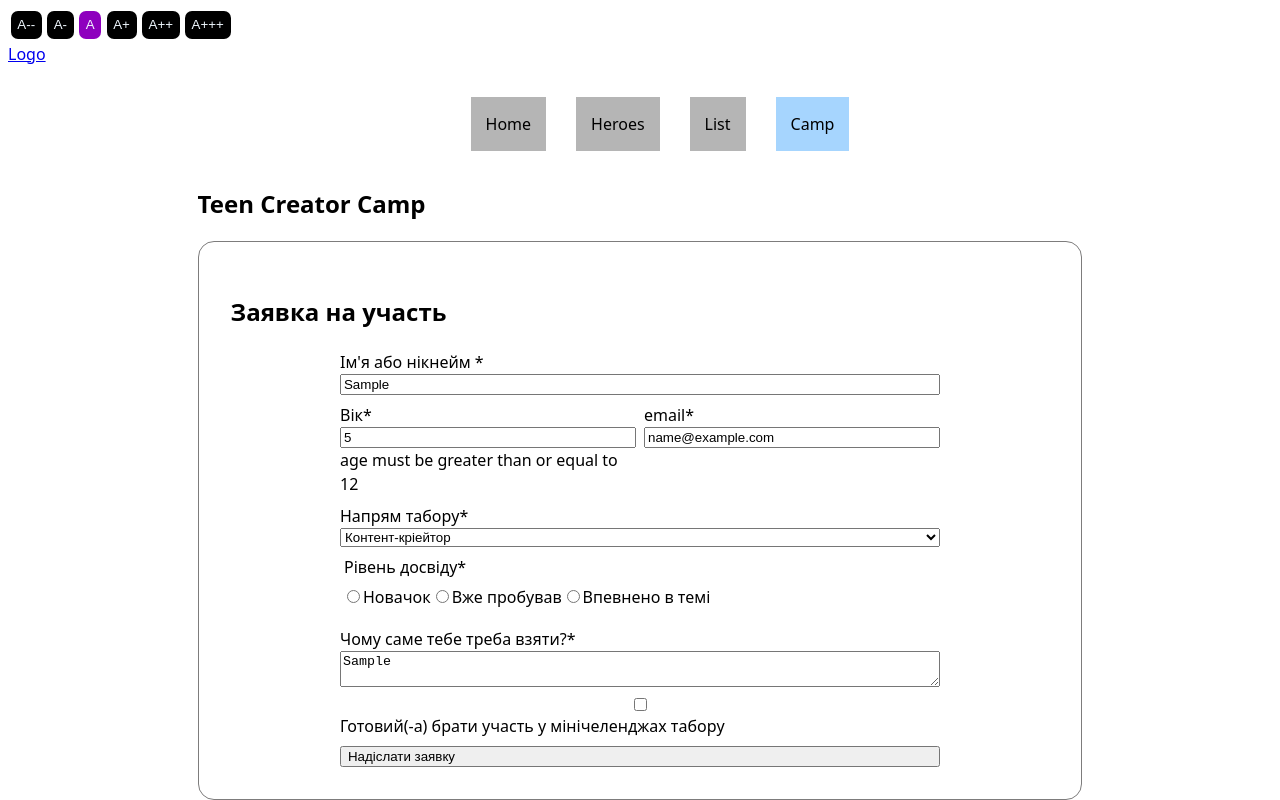
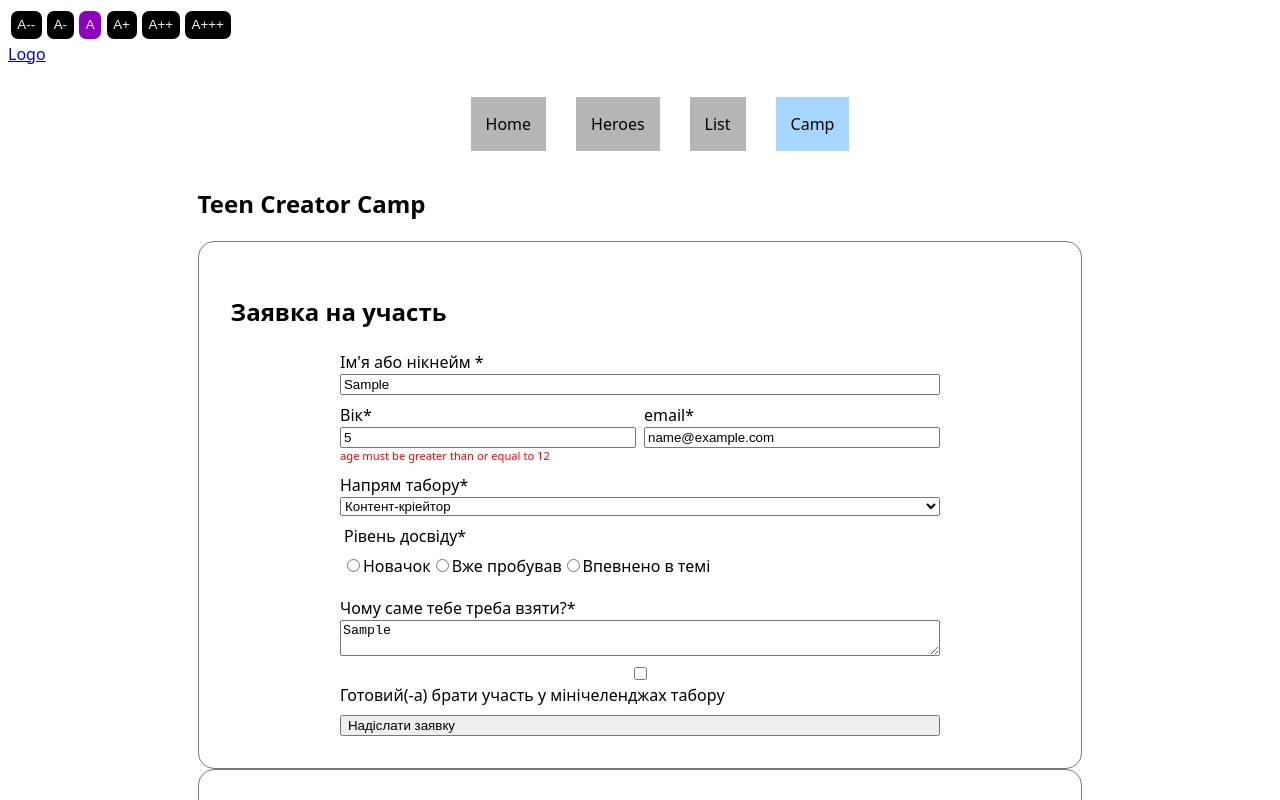
Before and after one commit to Voronskoy/react29-12-25-2, a React (Vite) app: page /camp in a window 1280 px wide. Both pictures are taken after typing "Sample", "5", "name@example.com", "Sample" into the empty fields and a click on the button "Надіслати заявку". Shown: the top 800 px of the page. Built offline with nearby package versions, Linux system fonts and the light colour scheme.

Commit message:
add style error

```diff
--- a/src/components/FormikCamp/FormikCamp.jsx
+++ b/src/components/FormikCamp/FormikCamp.jsx
@@ -64,7 +64,7 @@ const FormikCamp = () => {
                     placeholder="Наприклад, PixelFox"
                     name="nickname"
                   />
-                  <ErrorMessage name="nickname" />
+                  <ErrorMessage name="nickname" component='p' className={styles.error}/>
                 </label>
                 <div className={styles.row}>
                   <label>
@@ -72,7 +72,7 @@ const FormikCamp = () => {
                       Вік<span>*</span>
                     </span>
                     <Field type="number" name="age" placeholder="12" />
-                    <ErrorMessage name="age" />
+                    <ErrorMessage name="age" component='p' className={styles.error} />
                   </label>
                   <label>
                     <span>
@@ -83,7 +83,7 @@ const FormikCamp = () => {
                       name="email"
                       placeholder="camp@example.com"
                     />
-                    <ErrorMessage name="email" />
+                    <ErrorMessage name="email" component='p' className={styles.error}/>
                   </label>
                 </div>
                 <label>
--- a/src/components/FormikCamp/FormikCamp.module.scss
+++ b/src/components/FormikCamp/FormikCamp.module.scss
@@ -28,3 +28,8 @@
   border-radius: 16px;
   padding: 2em;
 }
+.error{
+  color: red;
+  margin: 0;
+  font-size: 0.7em;
+}
```
